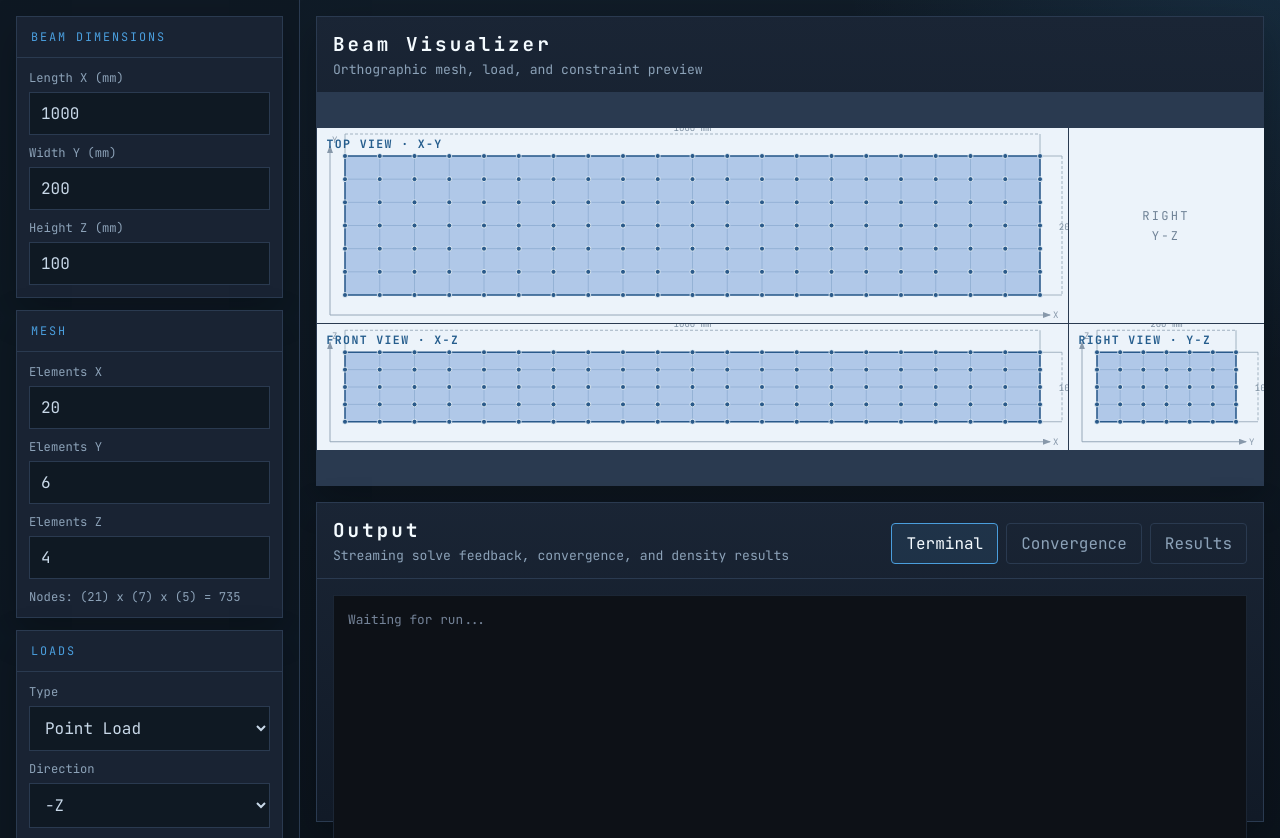
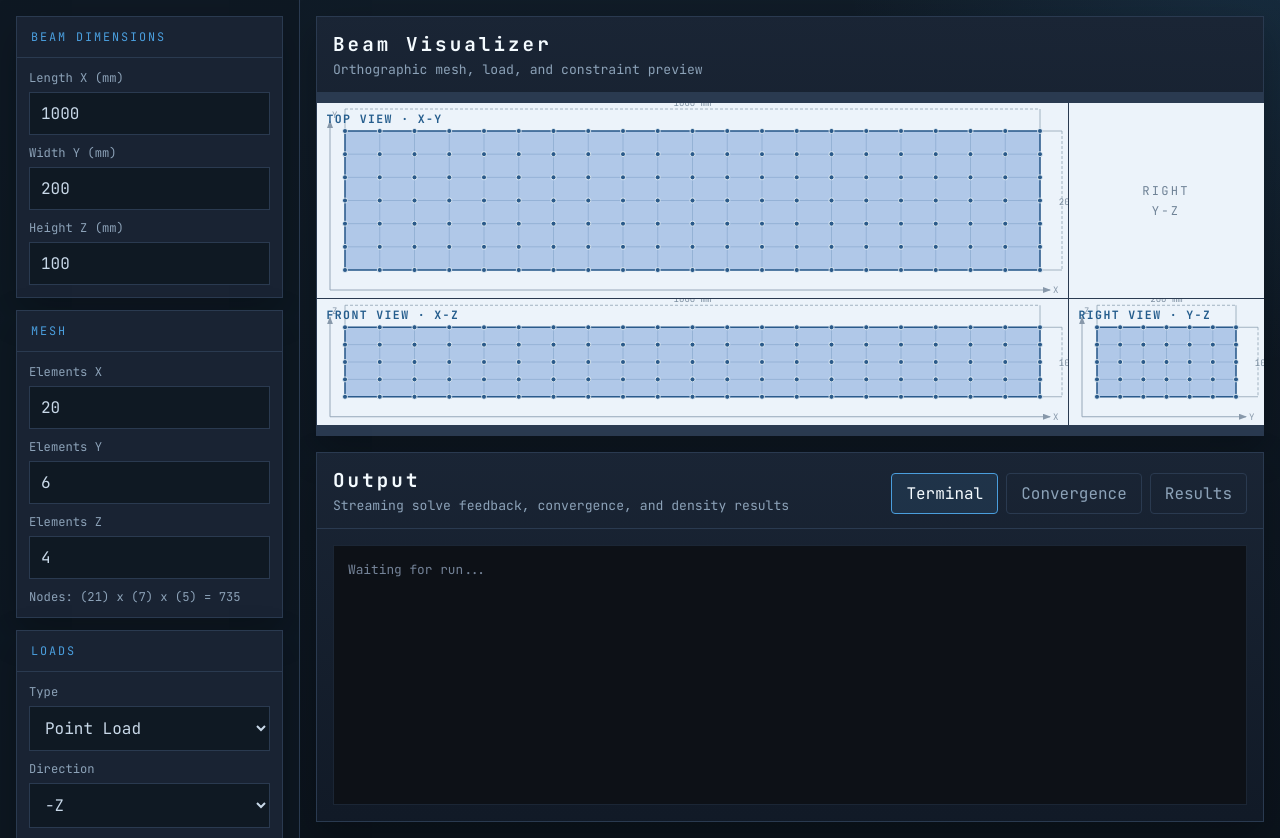
Before and after one commit to IvanYeung0610/3D-Topology-Optimizer-WebApp, a Flask app: page / in a window 1280 px wide. Shown: the part 76-914 px from the top of the page. Run offline with Flask 3, Linux system fonts and the light colour scheme.

Commit message:
Fixed output section cutting off at the bottom

```diff
--- a/static/style.css
+++ b/static/style.css
@@ -351,7 +351,9 @@ button {
   flex-direction: column;
   gap: 16px;
   padding: 16px;
-  overflow: hidden;
+  overflow-x: hidden;
+  overflow-y: auto;
+  overscroll-behavior: contain;
 }
 
 .surface {
@@ -369,7 +371,7 @@ button {
 }
 
 .output-surface {
-  flex: 0 0 clamp(320px, 34vh, 420px);
+  flex: 0 0 auto;
   min-height: 320px;
   display: flex;
   flex-direction: column;
```
